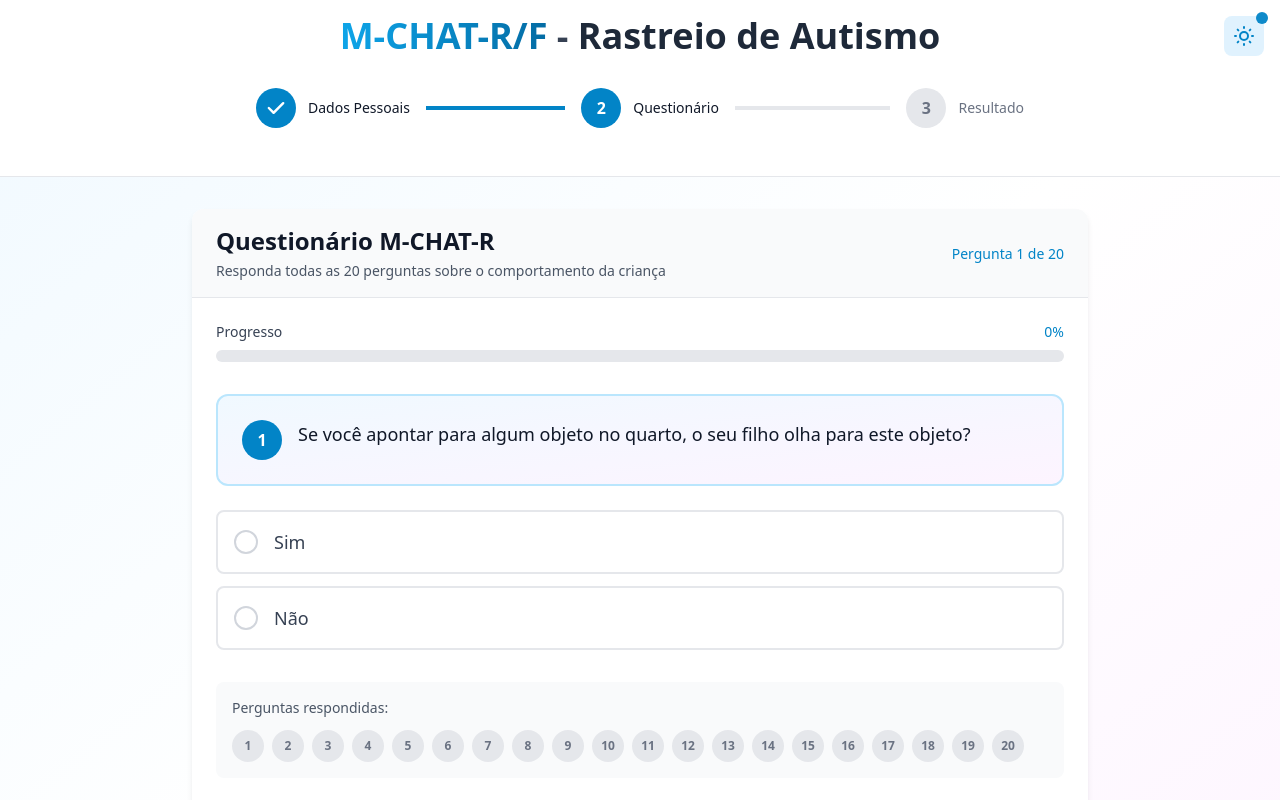
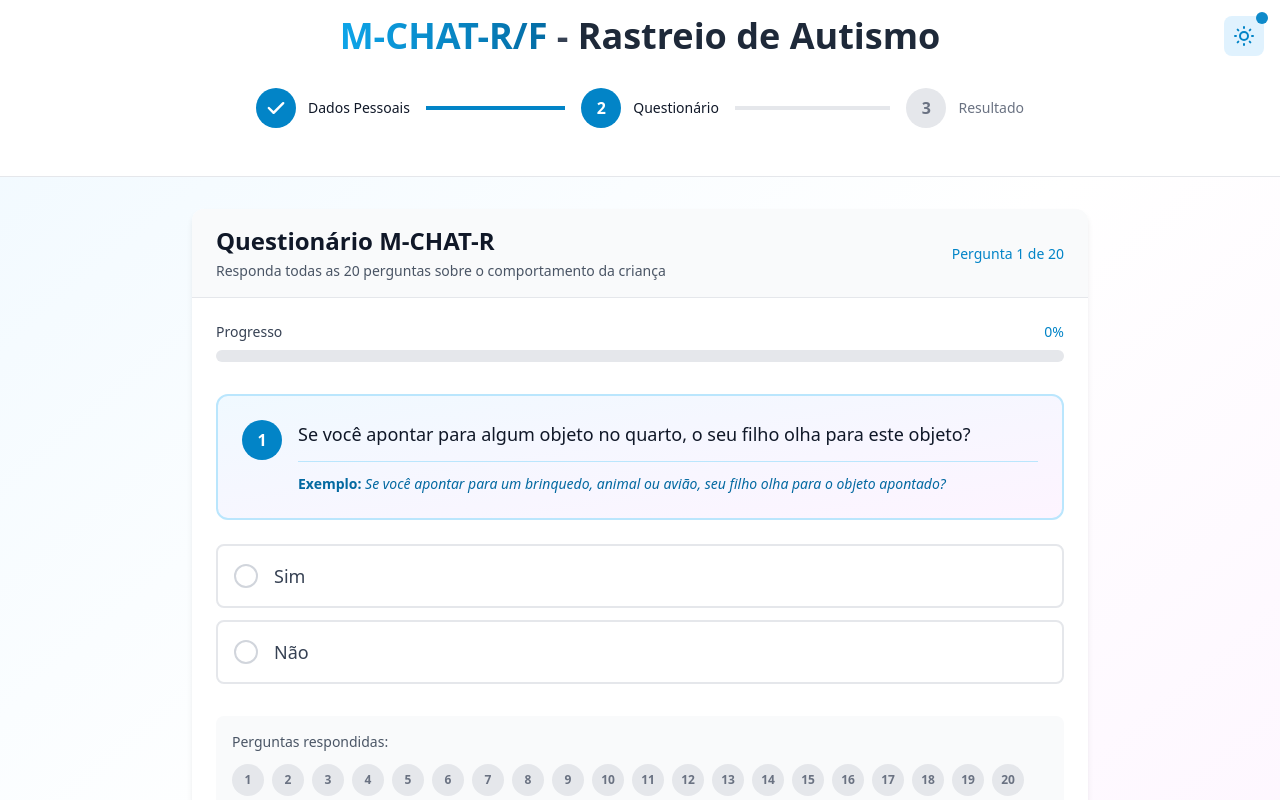
Before and after one commit to efss7/rastreio-de-autismo, a Vue app: page /dados-pessoais in a window 1280 px wide. Both pictures are taken after typing "Sample", "2020-01-15", "Sample", "name@example.com" into the empty fields and a click on the button "Continuar para Avaliação". Shown: the top 800 px of the page. Built offline with nearby package versions, Linux system fonts and the light colour scheme.

Commit message:
feat: adicionar exemplos às perguntas do M-CHAT-R e atualizar a geração de PDF

```diff
--- a/src/components/QuestionarioMCHAT.vue
+++ b/src/components/QuestionarioMCHAT.vue
@@ -46,6 +46,9 @@
                 <div class="flex-1">
                   <p class="text-lg font-medium text-gray-900 leading-relaxed">
                     {{ perguntas[perguntaAtual].texto }}
+                  </p>
+                  <p v-if="perguntas[perguntaAtual].exemplo" class="mt-3 text-sm text-primary-700 italic border-t border-primary-200 pt-3">
+                    <span class="font-semibold not-italic">Exemplo: </span>{{ perguntas[perguntaAtual].exemplo }}
                   </p>
                 </div>
               </div>
@@ -228,26 +231,106 @@ onUnmounted(() => {
 
 // Perguntas do M-CHAT-R
 const perguntas = [
-  { id: 1, texto: 'Se você apontar para algum objeto no quarto, o seu filho olha para este objeto?' },
-  { id: 2, texto: 'Alguma vez você se perguntou se o seu filho pode ser surdo?' },
-  { id: 3, texto: 'O seu filho brinca de faz de contas?' },
-  { id: 4, texto: 'O seu filho gosta de subir nas coisas?' },
-  { id: 5, texto: 'O seu filho faz movimentos estranhos com os dedos perto dos olhos?' },
-  { id: 6, texto: 'O seu filho aponta com o dedo para pedir algo ou para conseguir ajuda?' },
-  { id: 7, texto: 'O seu filho aponta com o dedo para mostrar algo interessante para você?' },
-  { id: 8, texto: 'O seu filho se interessa por outras crianças?' },
-  { id: 9, texto: 'O seu filho traz coisas para mostrar para você?' },
-  { id: 10, texto: 'O seu filho responde quando você o chama pelo nome?' },
-  { id: 11, texto: 'Quando você sorri para o seu filho, ele sorri de volta para você?' },
-  { id: 12, texto: 'O seu filho fica muito incomodado com barulhos do dia a dia?' },
-  { id: 13, texto: 'O seu filho anda?' },
-  { id: 14, texto: 'O seu filho olha nos seus olhos quando você está falando ou brincando com ele?' },
-  { id: 15, texto: 'O seu filho tenta imitar o que você faz?' },
-  { id: 16, texto: 'Quando você vira a cabeça para olhar para alguma coisa, o seu filho olha também?' },
-  { id: 17, texto: 'O seu filho tenta fazer você olhar para ele?' },
-  { id: 18, texto: 'O seu filho compreende quando você pede para ele fazer alguma coisa?' },
-  { id: 19, texto: 'Quando acontece algo novo, o seu filho olha para o seu rosto para ver como você se sente?' },
-  { id: 20, texto: 'O seu filho gosta de atividades de movimento?' }
+  {
+    id: 1,
+    texto: 'Se você apontar para algum objeto no quarto, o seu filho olha para este objeto?',
+    exemplo: 'Se você apontar para um brinquedo, animal ou avião, seu filho olha para o objeto apontado?'
+  },
+  {
+    id: 2,
+    texto: 'Alguma vez você se perguntou se o seu filho pode ser surdo?',
+    exemplo: 'Seu filho parece não ouvir quando é chamado, ou não reage a sons que outras crianças costumam perceber?'
+  },
+  {
+    id: 3,
+    texto: 'O seu filho brinca de faz de contas?',
+    exemplo: 'Faz de conta que bebe em um copo vazio, fala ao telefone, dá comida para bonecas ou bichinhos?'
+  },
+  {
+    id: 4,
+    texto: 'O seu filho gosta de subir nas coisas?',
+    exemplo: 'Subir em móveis, sofá, brinquedos do parquinho ou escadas?'
+  },
+  {
+    id: 5,
+    texto: 'O seu filho faz movimentos estranhos com os dedos perto dos olhos?',
+    exemplo: 'Mexe os dedos em frente aos olhos, olha fixamente para as mãos ou para movimentos repetitivos?'
+  },
+  {
+    id: 6,
+    texto: 'O seu filho aponta com o dedo para pedir algo ou conseguir ajuda?',
+    exemplo: 'Aponta para um brinquedo, água ou comida fora do alcance?'
+  },
+  {
+    id: 7,
+    texto: 'O seu filho aponta com o dedo para mostrar algo interessante para você?',
+    exemplo: 'Aponta para um avião, cachorro, caminhão ou algo que chamou sua atenção?'
+  },
+  {
+    id: 8,
+    texto: 'O seu filho se interessa por outras crianças?',
+    exemplo: 'Olha para outras crianças, sorri, tenta brincar ou se aproxima delas?'
+  },
+  {
+    id: 9,
+    texto: 'O seu filho traz coisas para mostrar para você ou segura objetos para que você veja, apenas para compartilhar?',
+    exemplo: 'Mostrar uma flor, brinquedo, desenho ou bichinho de pelúcia?'
+  },
+  {
+    id: 10,
+    texto: 'O seu filho responde quando você o chama pelo nome?',
+    exemplo: 'Olha para você, responde com sons, fala ou interrompe o que está fazendo?'
+  },
+  {
+    id: 11,
+    texto: 'Quando você sorri para o seu filho, ele sorri de volta?',
+    exemplo: 'Responde ao sorriso com outro sorriso ou demonstra alegria ao interagir?'
+  },
+  {
+    id: 12,
+    texto: 'O seu filho fica muito incomodado com barulhos do dia a dia?',
+    exemplo: 'Chora, tapa os ouvidos ou se irrita com liquidificador, secador, música alta ou aspirador?'
+  },
+  {
+    id: 13,
+    texto: 'O seu filho anda?',
+    exemplo: 'Anda sozinho pela casa, mesmo que ainda apresente certa instabilidade?'
+  },
+  {
+    id: 14,
+    texto: 'O seu filho olha nos seus olhos quando você fala, brinca ou veste a roupa dele?',
+    exemplo: 'Faz contato visual durante brincadeiras, conversa ou cuidados diários?'
+  },
+  {
+    id: 15,
+    texto: 'O seu filho tenta imitar o que você faz?',
+    exemplo: 'Bater palmas, dar tchau, mandar beijo ou copiar gestos simples?'
+  },
+  {
+    id: 16,
+    texto: 'Quando você vira a cabeça para olhar para alguma coisa, o seu filho olha ao redor para ver o que você está olhando?',
+    exemplo: 'Acompanha seu olhar para um objeto, pessoa ou barulho?'
+  },
+  {
+    id: 17,
+    texto: 'O seu filho tenta fazer você olhar para ele?',
+    exemplo: 'Chama "olha!", mostra algo que fez ou procura aprovação/elogio?'
+  },
+  {
+    id: 18,
+    texto: 'O seu filho compreende quando você pede para ele fazer alguma coisa?',
+    exemplo: '"Pegue o brinquedo", "coloque o copo na mesa" ou "feche a porta", mesmo sem apontar?'
+  },
+  {
+    id: 19,
+    texto: 'Quando acontece algo novo, o seu filho olha para o seu rosto para ver como você reage?',
+    exemplo: 'Diante de um barulho estranho, brinquedo novo ou situação inesperada, ele observa sua expressão?'
+  },
+  {
+    id: 20,
+    texto: 'O seu filho gosta de atividades de movimento?',
+    exemplo: 'Brincar de balançar, girar, pular no colo ou brincar em parquinho?'
+  }
 ]
 
 // Computed
@@ -309,11 +392,14 @@ const finalizar = async () => {
   isSubmitting.value = true
 
   try {
+    // 1. Salvar respostas
     salvarProgresso()
 
+    // 2. Calcular pontuação
     const resultado = calcularPontuacao(respostas.value)
     const risco = classificarRisco(resultado.pontos)
 
+    // 3. Persistir resultado antes de navegar
     const resultadoRastreio = {
       respostas: respostas.value,
       pontos: resultado.pontos,
@@ -326,9 +412,9 @@ const finalizar = async () => {
     await new Promise(resolve => setTimeout(resolve, 1000))
 
     if (risco === 'MEDIO') {
-      router.push({ name: 'FollowUp' })
+      await router.push({ name: 'FollowUp' })
     } else {
-      router.push({ name: 'Resultado' })
+      await router.push({ name: 'Resultado' })
     }
   } catch (error) {
     console.error('Erro ao finalizar:', error)
--- a/src/composables/useMCHAT.js
+++ b/src/composables/useMCHAT.js
@@ -3,26 +3,26 @@ export function useMCHAT() {
 
   // Lista de perguntas do M-CHAT-R
   const perguntasMCHAT = [
-    { id: 1, texto: 'Se você apontar para algum objeto no quarto, o seu filho olha para este objeto?' },
-    { id: 2, texto: 'Alguma vez você se perguntou se o seu filho pode ser surdo?' },
-    { id: 3, texto: 'O seu filho brinca de faz de contas?' },
-    { id: 4, texto: 'O seu filho gosta de subir nas coisas?' },
-    { id: 5, texto: 'O seu filho faz movimentos estranhos com os dedos perto dos olhos?' },
-    { id: 6, texto: 'O seu filho aponta com o dedo para pedir algo ou para conseguir ajuda?' },
-    { id: 7, texto: 'O seu filho aponta com o dedo para mostrar algo interessante para você?' },
-    { id: 8, texto: 'O seu filho se interessa por outras crianças?' },
-    { id: 9, texto: 'O seu filho traz coisas para mostrar para você?' },
-    { id: 10, texto: 'O seu filho responde quando você o chama pelo nome?' },
-    { id: 11, texto: 'Quando você sorri para o seu filho, ele sorri de volta para você?' },
-    { id: 12, texto: 'O seu filho fica muito incomodado com barulhos do dia a dia?' },
-    { id: 13, texto: 'O seu filho anda?' },
-    { id: 14, texto: 'O seu filho olha nos seus olhos quando você está falando ou brincando com ele?' },
-    { id: 15, texto: 'O seu filho tenta imitar o que você faz?' },
-    { id: 16, texto: 'Quando você vira a cabeça para olhar para alguma coisa, o seu filho olha também?' },
-    { id: 17, texto: 'O seu filho tenta fazer você olhar para ele?' },
-    { id: 18, texto: 'O seu filho compreende quando você pede para ele fazer alguma coisa?' },
-    { id: 19, texto: 'Quando acontece algo novo, o seu filho olha para o seu rosto para ver como você se sente?' },
-    { id: 20, texto: 'O seu filho gosta de atividades de movimento?' }
+    { id: 1, texto: 'Se você apontar para algum objeto no quarto, o seu filho olha para este objeto?', exemplo: 'Se você apontar para um brinquedo, animal ou avião, seu filho olha para o objeto apontado?' },
+    { id: 2, texto: 'Alguma vez você se perguntou se o seu filho pode ser surdo?', exemplo: 'Seu filho parece não ouvir quando é chamado, ou não reage a sons que outras crianças costumam perceber?' },
+    { id: 3, texto: 'O seu filho brinca de faz de contas?', exemplo: 'Faz de conta que bebe em um copo vazio, fala ao telefone, dá comida para bonecas ou bichinhos?' },
+    { id: 4, texto: 'O seu filho gosta de subir nas coisas?', exemplo: 'Subir em móveis, sofá, brinquedos do parquinho ou escadas?' },
+    { id: 5, texto: 'O seu filho faz movimentos estranhos com os dedos perto dos olhos?', exemplo: 'Mexe os dedos em frente aos olhos, olha fixamente para as mãos ou para movimentos repetitivos?' },
+    { id: 6, texto: 'O seu filho aponta com o dedo para pedir algo ou conseguir ajuda?', exemplo: 'Aponta para um brinquedo, água ou comida fora do alcance?' },
+    { id: 7, texto: 'O seu filho aponta com o dedo para mostrar algo interessante para você?', exemplo: 'Aponta para um avião, cachorro, caminhão ou algo que chamou sua atenção?' },
+    { id: 8, texto: 'O seu filho se interessa por outras crianças?', exemplo: 'Olha para outras crianças, sorri, tenta brincar ou se aproxima delas?' },
+    { id: 9, texto: 'O seu filho traz coisas para mostrar para você ou segura objetos para que você veja, apenas para compartilhar?', exemplo: 'Mostrar uma flor, brinquedo, desenho ou bichinho de pelúcia?' },
+    { id: 10, texto: 'O seu filho responde quando você o chama pelo nome?', exemplo: 'Olha para você, responde com sons, fala ou interrompe o que está fazendo?' },
+    { id: 11, texto: 'Quando você sorri para o seu filho, ele sorri de volta?', exemplo: 'Responde ao sorriso com outro sorriso ou demonstra alegria ao interagir?' },
+    { id: 12, texto: 'O seu filho fica muito incomodado com barulhos do dia a dia?', exemplo: 'Chora, tapa os ouvidos ou se irrita com liquidificador, secador, música alta ou aspirador?' },
+    { id: 13, texto: 'O seu filho anda?', exemplo: 'Anda sozinho pela casa, mesmo que ainda apresente certa instabilidade?' },
+    { id: 14, texto: 'O seu filho olha nos seus olhos quando você fala, brinca ou veste a roupa dele?', exemplo: 'Faz contato visual durante brincadeiras, conversa ou cuidados diários?' },
+    { id: 15, texto: 'O seu filho tenta imitar o que você faz?', exemplo: 'Bater palmas, dar tchau, mandar beijo ou copiar gestos simples?' },
+    { id: 16, texto: 'Quando você vira a cabeça para olhar para alguma coisa, o seu filho olha ao redor para ver o que você está olhando?', exemplo: 'Acompanha seu olhar para um objeto, pessoa ou barulho?' },
+    { id: 17, texto: 'O seu filho tenta fazer você olhar para ele?', exemplo: 'Chama "olha!", mostra algo que fez ou procura aprovação/elogio?' },
+    { id: 18, texto: 'A sua filha compreende quando você pede para ela fazer alguma coisa?', exemplo: '"Pegue o brinquedo", "coloque o copo na mesa" ou "feche a porta", mesmo sem apontar?' },
+    { id: 19, texto: 'Quando acontece algo novo, a sua filha olha para o seu rosto para ver como você reage?', exemplo: 'Diante de um barulho estranho, brinquedo novo ou situação inesperada, ela observa sua expressão?' },
+    { id: 20, texto: 'A sua filha gosta de atividades de movimento?', exemplo: 'Brincar de balançar, girar, pular no colo ou brincar em parquinho?' }
   ]
 
   // Perguntas que têm pontuação INVERTIDA (SIM = risco)
```
Also changed, not shown: src/components/ResultadoAvaliacao.vue (+23 -3 lines).
